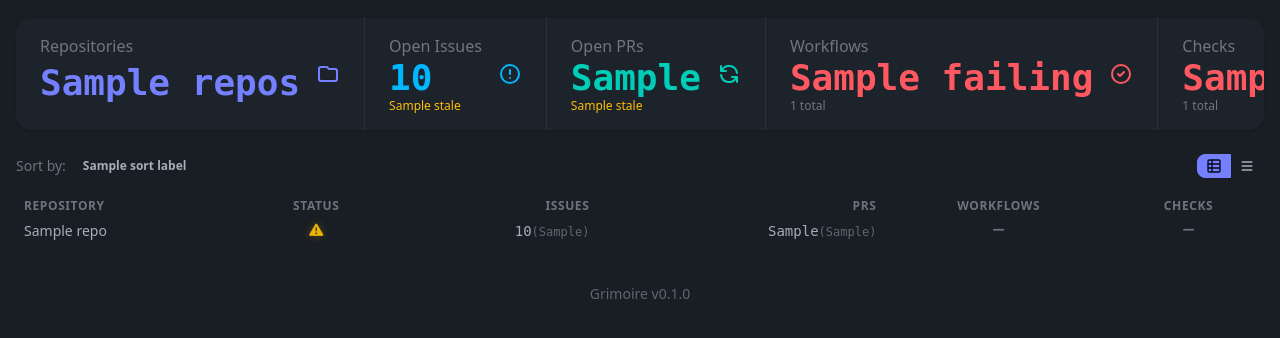
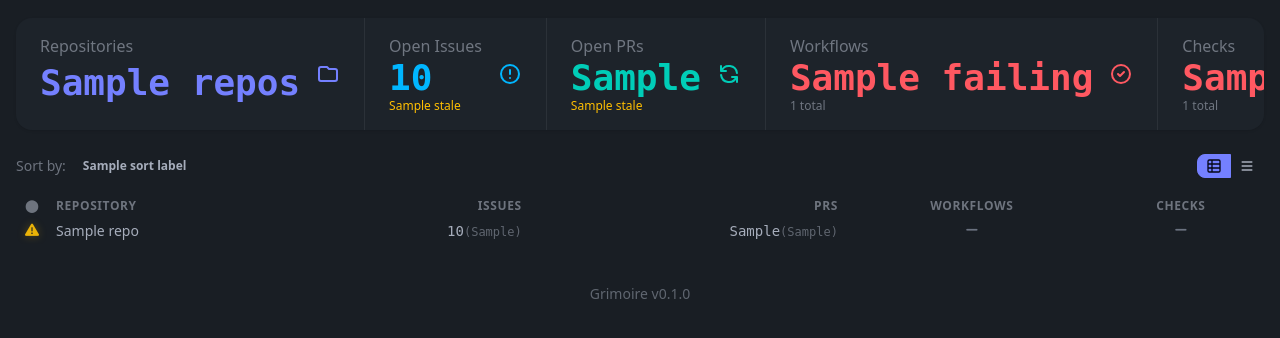
Before and after one commit to danielvm-git/grimoire, a FastAPI app: template src/grimoire/web/templates/dashboard.html in a window 1280 px wide. Shown: the part 135-473 px from the top of the page. Run offline with FastAPI, Linux system fonts and the light colour scheme; the template is opened without the code that fills it: most values are stand-ins (such as "Sample title", 1, 10 or a date in 2020); some libraries are stand-ins or nearby versions.

Commit message:
fix: move Status column before Repository in Matrix view
Swap column order so the health status icon is the first column,
making it easier to scan. Also removed w-full from the table and
constrained the status column to w-8 for a tighter layout.

Co-authored-by: Copilot <223556219+Copilot@users.noreply.github.com>

```diff
--- a/src/grimoire/web/templates/partials/dashboard_matrix.html
+++ b/src/grimoire/web/templates/partials/dashboard_matrix.html
@@ -1,18 +1,18 @@
 <div class="overflow-x-auto">
-<table class="table table-xs w-full">
+<table class="table table-xs">
     <thead>
         <tr class="text-xs uppercase tracking-wider">
             {% set hx_base = "/partials/dashboard-matrix" %}
             {% set next_dir = "desc" if (dir == "asc") else "asc" %}
+            <th class="cursor-pointer hover:text-primary text-center py-1 w-8"
+                hx-get="{{ hx_base }}?sort=health&dir={% if sort == 'health' %}{{ next_dir }}{% else %}desc{% endif %}"
+                hx-target="#repo-grid" hx-swap="innerHTML">
+                {% if sort == 'health' %}{% if dir == 'asc' %}▲{% else %}▼{% endif %}{% else %}⬤{% endif %}
+            </th>
             <th class="cursor-pointer hover:text-primary py-1"
                 hx-get="{{ hx_base }}?sort=name&dir={% if sort == 'name' %}{{ next_dir }}{% else %}asc{% endif %}"
                 hx-target="#repo-grid" hx-swap="innerHTML">
                 Repository {% if sort == 'name' %}{% if dir == 'asc' %}▲{% else %}▼{% endif %}{% endif %}
-            </th>
-            <th class="cursor-pointer hover:text-primary text-center py-1"
-                hx-get="{{ hx_base }}?sort=health&dir={% if sort == 'health' %}{{ next_dir }}{% else %}desc{% endif %}"
-                hx-target="#repo-grid" hx-swap="innerHTML">
-                Status {% if sort == 'health' %}{% if dir == 'asc' %}▲{% else %}▼{% endif %}{% endif %}
             </th>
             <th class="cursor-pointer hover:text-primary text-right py-1"
                 hx-get="{{ hx_base }}?sort=issues&dir={% if sort == 'issues' %}{{ next_dir }}{% else %}desc{% endif %}"
@@ -31,14 +31,8 @@
     <tbody>
         {% for repo in repos %}
         <tr class="hover">
-            {# ── Repository Name ── #}
-            <td class="py-0.5">
-                <a href="/repo/{{ repo.full_name }}" class="link link-hover text-sm"
-                   title="{{ repo.full_name }}">{{ repo.name }}</a>
-            </td>
-
             {# ── Health Status Icon ── #}
-            <td class="text-center py-0.5">
+            <td class="text-center py-0.5 w-8">
                 {% if repo.health_status == 'error' %}
                 <i class="fa-solid fa-xmark status-icon status-icon-failure" title="Error: failing workflows or checks"></i>
                 {% elif repo.health_status == 'warning' %}
@@ -46,6 +40,12 @@
                 {% else %}
                 <i class="fa-solid fa-check status-icon status-icon-success" title="Healthy"></i>
                 {% endif %}
+            </td>
+
+            {# ── Repository Name ── #}
+            <td class="py-0.5">
+                <a href="/repo/{{ repo.full_name }}" class="link link-hover text-sm"
+                   title="{{ repo.full_name }}">{{ repo.name }}</a>
             </td>
 
             {# ── Issues ── #}
```
